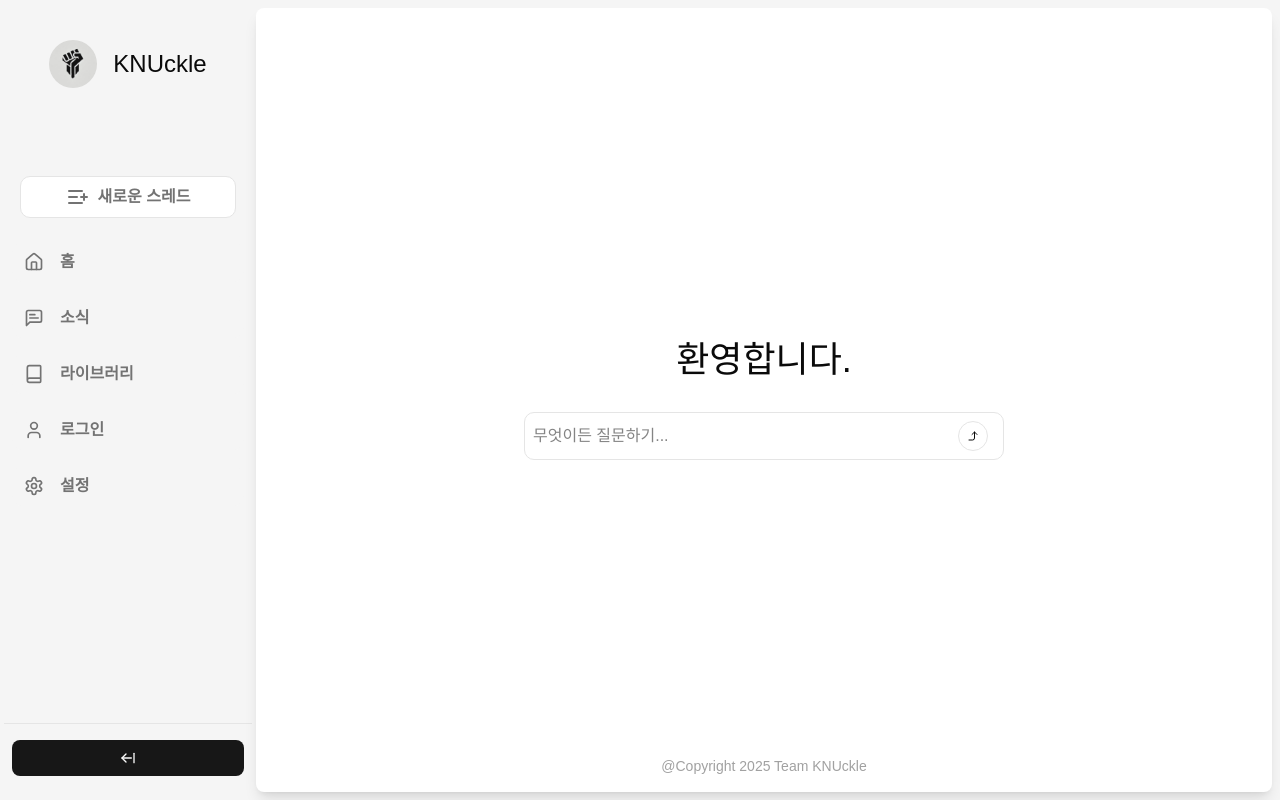
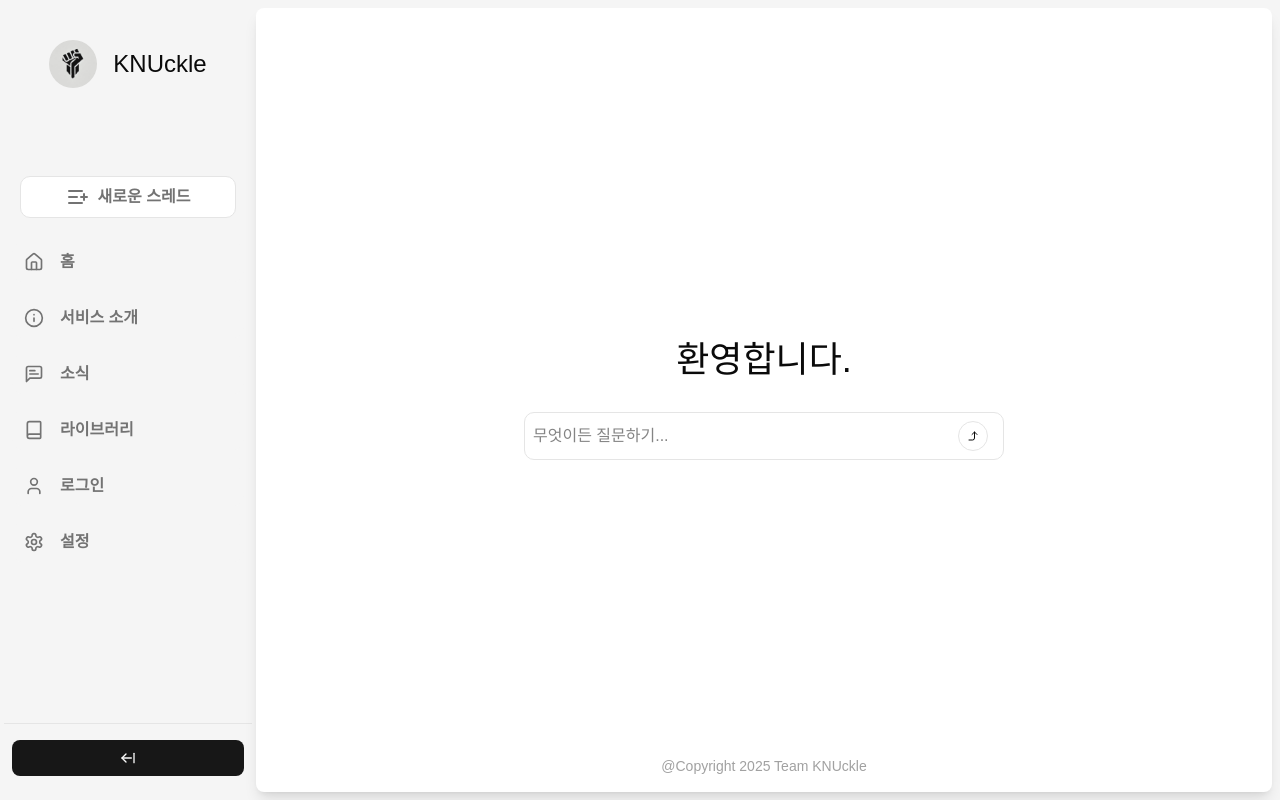
Before and after one commit to KNUckle-llm/frontend, a Next.js app: page / in a window 1280 px wide. Both pictures are taken after a click on the button 36 px from the left and 758 px from the top of the page. Built offline with nearby package versions, Linux system fonts and the light colour scheme; a web font is replaced by a local one.

Commit message:
feat: sidebar에 서비스 소개 추가

```diff
--- a/src/app/entities/common/Sidebar.tsx
+++ b/src/app/entities/common/Sidebar.tsx
@@ -3,6 +3,7 @@ import {
   ArrowRightFromLine,
   Book,
   House,
+  Info,
   ListPlus,
   MessageSquareText,
   Settings,
@@ -19,6 +20,7 @@ const Sidebar = ({ isOpen, setIsOpen }: SidebarProps) => {
   const openStyle = isOpen ? "w-64" : "w-18";
   const routes = [
     { name: "홈", path: "/", icon: <House size={20} /> },
+    { name: "서비스 소개", path: "/intro", icon: <Info size={20} /> },
     { name: "소식", path: "/news", icon: <MessageSquareText size={20} /> },
     {
       name: "라이브러리",
```
